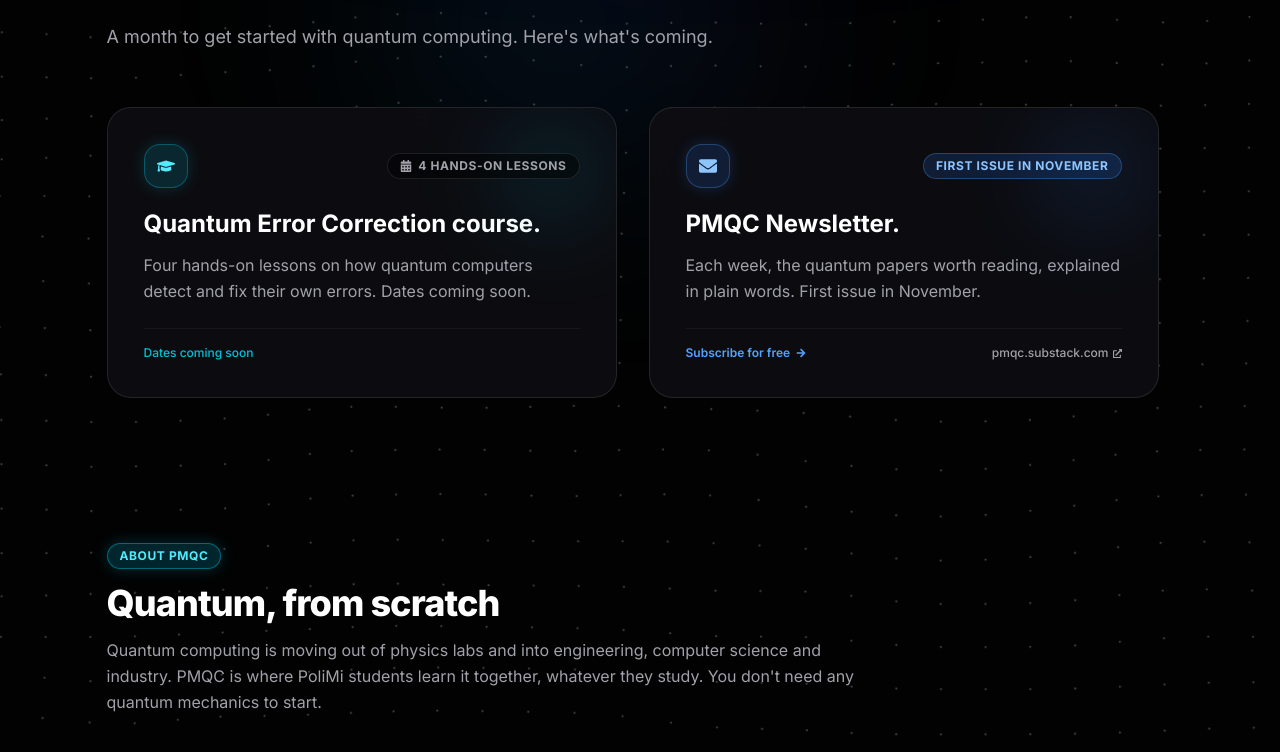
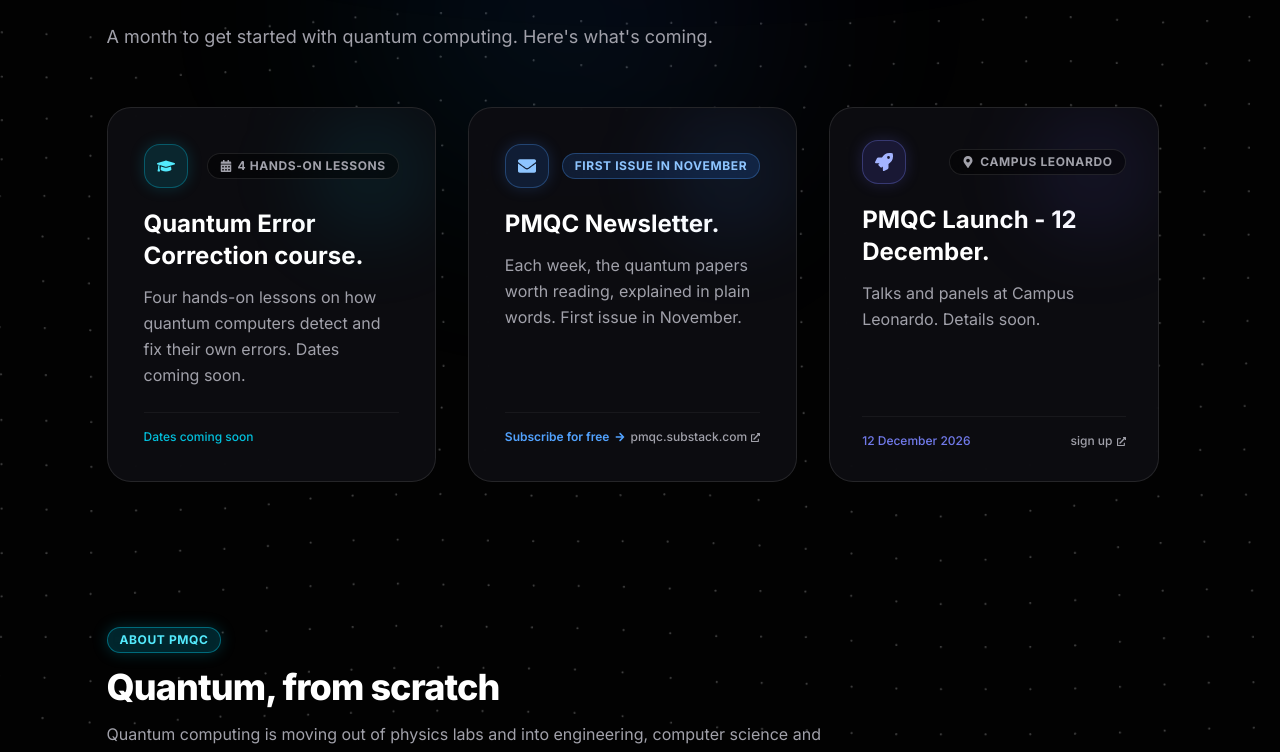
Before and after one commit to Polimi-Data-Scientists-PMDS/pmds_website, a Next.js app: page /pmqc in a window 1280 px wide. Shown: the part 877-1629 px from the top of the page. Built offline with nearby package versions, Linux system fonts and the light colour scheme; no server answers; what notion-to-md would draw is missing.

Commit message:
feat(ui): Added PMQC launch event card

```diff
--- a/src/app/pmqc/_components/PmqcQuantumMonthSection.tsx
+++ b/src/app/pmqc/_components/PmqcQuantumMonthSection.tsx
@@ -13,12 +13,12 @@ import {
   FaMapMarkerAlt,
   FaRocket,
 } from 'react-icons/fa';
+import { cn } from 'tailwind-variants';
 
 export default function PmqcQuantumMonthSection() {
   const [isNewsletterOpen, setIsNewsletterOpen] = useState(false);
 
-  // Set to true once the event is approved by Politecnico di Milano
-  const SHOW_LAUNCH_EVENT = false;
+  const SHOW_LAUNCH_EVENT = true;
 
   return (
     <section
@@ -46,9 +46,10 @@ export default function PmqcQuantumMonthSection() {
 
       {/* Cards Grid */}
       <div
-        className={`grid grid-cols-1 ${
-          SHOW_LAUNCH_EVENT ? 'md:grid-cols-3' : 'md:grid-cols-2'
-        } gap-6 sm:gap-8`}
+        className={cn(
+          'grid grid-cols-1 gap-6 sm:gap-8',
+          SHOW_LAUNCH_EVENT ? 'md:grid-cols-3' : 'md:grid-cols-2',
+        )}
       >
         {/* Card 1: Quantum Error Correction Course */}
         <div className="group relative z-10 flex flex-col justify-between overflow-hidden rounded-3xl pmqc-card p-7 transition-all duration-300 hover:border-cyan-500/40 hover:shadow-[0_0_30px_rgba(6,182,212,0.15)] sm:p-9">
@@ -153,7 +154,15 @@ export default function PmqcQuantumMonthSection() {
               <span className="font-medium text-indigo-400/90">
                 12 December 2026
               </span>
-              <span>Details soon</span>
+              <Button
+              href="https://forms.cloud.microsoft/e/xtNC5w97rK"
+              variant="ghost"
+              size="sm"
+              className="gap-1"
+            >
+              <span>sign up</span>
+              <FaExternalLinkAlt className="text-[9px]" />
+            </Button>
             </div>
           </div>
         )}
```
